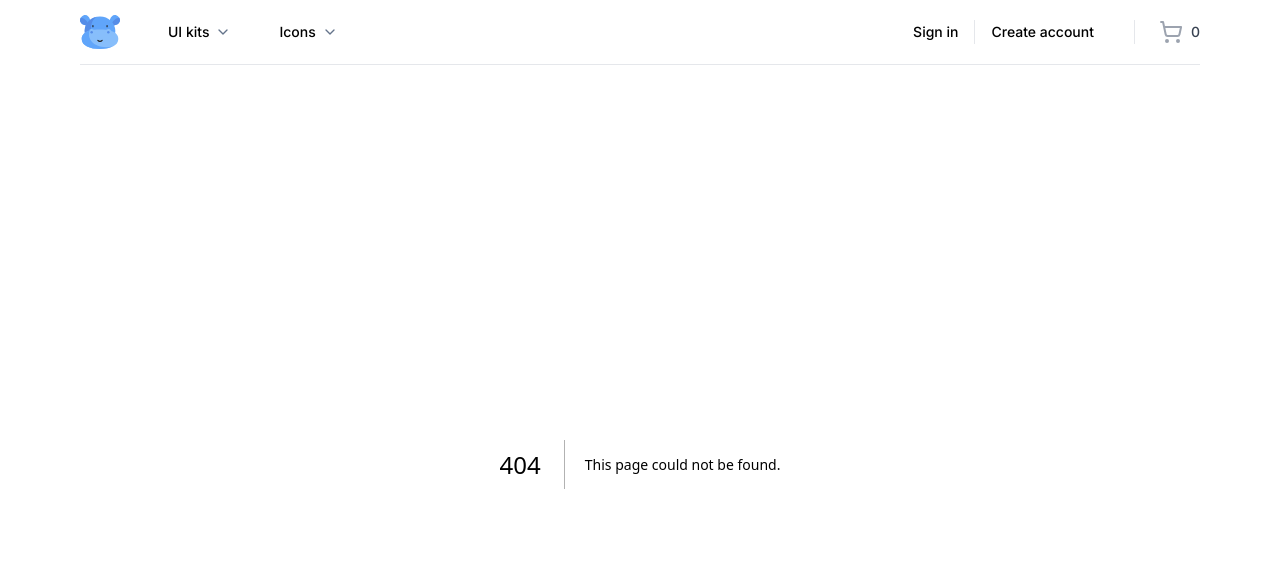
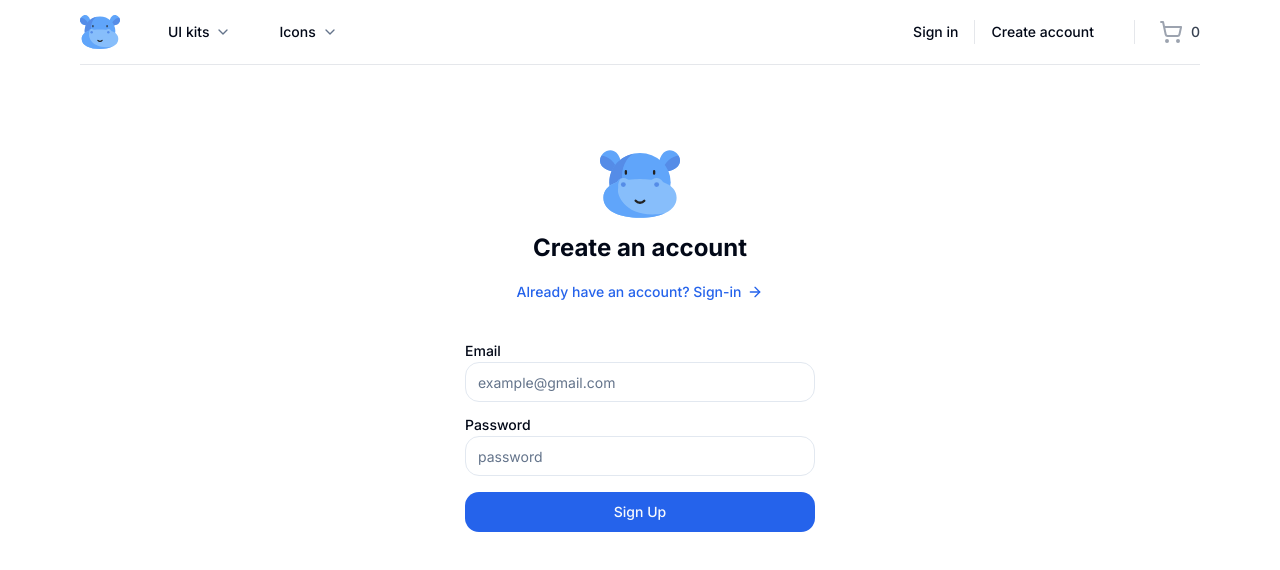
Before and after one commit to muhammad-dicky/digitalswift, a Next.js app: page /sign-up in a window 1280 px wide. Before the commit this address had no page. Shown: the top 570 px of the page. Built offline with nearby package versions, Linux system fonts and the light colour scheme.

Commit message:
Implement auth flow and add dependencies

```diff
--- /dev/null
+++ b/src/app/(auth)/sign-up/page.tsx
@@ -0,0 +1,83 @@
+import { Icons } from "@/components/Icons"
+import { Button, buttonVariants } from "@/components/ui/button"
+import { Input } from "@/components/ui/input"
+import { Label } from "@/components/ui/label"
+import { cn } from "@/lib/utils"
+import { ArrowLeftRight, ArrowRight } from "lucide-react"
+import Link from "next/link"
+import { AuthCredentialsValidator, TAuthCredentialsValidator } from '../../../lib/validators/account-credentials-validator';
+import {useForm} from 'react-hook-form';
+import {zodResolver} from '@hookform/resolvers/zod';
+
+const Page = () => {
+
+    // VALIDASI FORM DENGAN HOOK FORM DAN ZOD
+    const {
+        register,
+        handleSubmit,
+        formState: {errors},
+    } = useForm<TAuthCredentialsValidator>({
+        resolver: zodResolver(AuthCredentialsValidator)
+    })
+
+    const onSubmit = ({
+        email,
+        password,
+    }: TAuthCredentialsValidator) => {
+        // send data to the server
+    }
+
+
+    return (
+        <>
+        <div className="container relative flex pt-20 flex-col items-center justify-center lg:px-0">
+            <div className="mx-auto flex w-full flex-col justify-center space-y-6 sm:w-[350px]">
+                <div className="flex flex-col items-center space-y-2 text-center">
+                    <Icons.logo className="h-20 w-20"/>
+                    <h1 className="text-2xl font-bold">
+                        Create an account
+                    </h1>
+
+                    <Link href='/sign-in' className={buttonVariants({
+                        variant:'link',
+                        className:'gap-1.5'
+                    })}>
+                    Already have an account? Sign-in
+                    <ArrowRight className="h-4 w-4"/>
+                    </Link>
+                </div>
+
+                <div className="grid gap-6">
+                    <form onSubmit={handleSubmit(onSubmit)}>
+                        <div className="grid gap-2">
+                            <div className="grid gap-1 py-2">
+                                <Label htmlFor="email">Email</Label>
+                                <Input
+                                {...register('email')}
+                                 className={cn({
+                                    'focus-visible:ring-red-500': errors.email,
+                                })} placeholder="example@gmail.com"/>
+                            </div>
+                        </div>
+                        <div className="grid gap-2">
+                            <div className="grid gap-1 py-2">
+                                <Label htmlFor="password">Password</Label>
+                                <Input
+                                {...register("password")}
+                                 className={cn({
+                                    'focus-visible:ring-red-500': errors.password,
+                                })} placeholder="password"/>
+                            </div>
+                             <Button>Sign Up</Button>
+                        </div>
+                    </form>
+                </div>
+
+            </div>
+
+        </div>
+        </>
+    )
+}
+
+export default Page
--- /dev/null
+++ b/src/components/ui/input.tsx
@@ -0,0 +1,25 @@
+import * as React from "react"
+
+import { cn } from "@/lib/utils"
+
+export interface InputProps
+  extends React.InputHTMLAttributes<HTMLInputElement> {}
+
+const Input = React.forwardRef<HTMLInputElement, InputProps>(
+  ({ className, type, ...props }, ref) => {
+    return (
+      <input
+        type={type}
+        className={cn(
+          "flex h-10 w-full rounded-md border border-input bg-background px-3 py-2 text-sm ring-offset-background file:border-0 file:bg-transparent file:text-sm file:font-medium placeholder:text-muted-foreground focus-visible:outline-none focus-visible:ring-2 focus-visible:ring-ring focus-visible:ring-offset-2 disabled:cursor-not-allowed disabled:opacity-50",
+          className
+        )}
+        ref={ref}
+        {...props}
+      />
+    )
+  }
+)
+Input.displayName = "Input"
+
+export { Input }
--- /dev/null
+++ b/src/components/ui/label.tsx
@@ -0,0 +1,26 @@
+"use client"
+
+import * as React from "react"
+import * as LabelPrimitive from "@radix-ui/react-label"
+import { cva, type VariantProps } from "class-variance-authority"
+
+import { cn } from "@/lib/utils"
+
+const labelVariants = cva(
+  "text-sm font-medium leading-none peer-disabled:cursor-not-allowed peer-disabled:opacity-70"
+)
+
+const Label = React.forwardRef<
+  React.ElementRef<typeof LabelPrimitive.Root>,
+  React.ComponentPropsWithoutRef<typeof LabelPrimitive.Root> &
+    VariantProps<typeof labelVariants>
+>(({ className, ...props }, ref) => (
+  <LabelPrimitive.Root
+    ref={ref}
+    className={cn(labelVariants(), className)}
+    {...props}
+  />
+))
+Label.displayName = LabelPrimitive.Root.displayName
+
+export { Label }
--- /dev/null
+++ b/src/lib/validators/account-credentials-validator.ts
@@ -0,0 +1,12 @@
+import {z} from "zod"
+
+export const AuthCredentialsValidator = z.object({
+    email: z.string().email(),
+    password: z.string().min(8, {
+        message: 'Password must be at least 8 characters long.',
+    }),
+})
+
+export type TAuthCredentialsValidator = z.infer<
+typeof AuthCredentialsValidator
+>
```
Also changed, not shown: package.json (+6 -1 lines), 2 other files (tests, documents, lock files or other folders).
